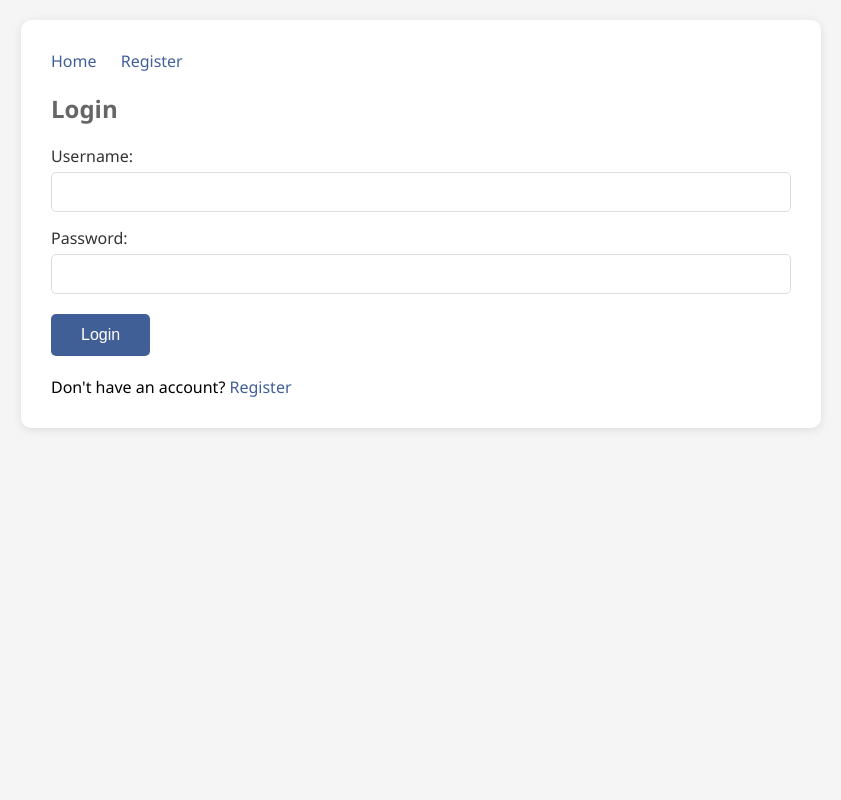
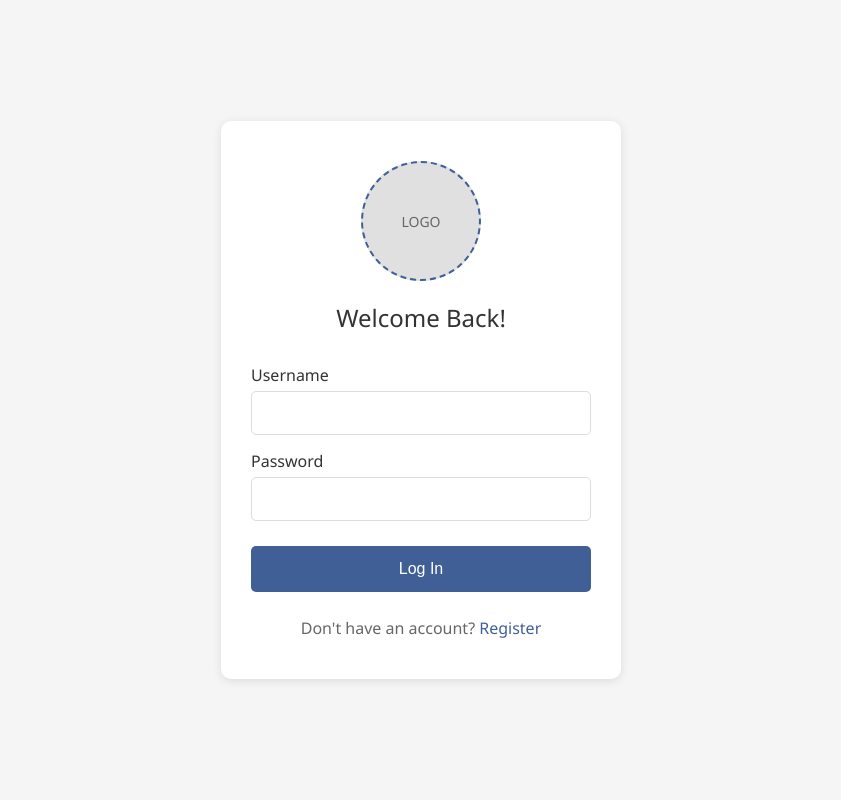
Before and after one commit to PBlacke/JFAP-Document-Management-System, a Flask app: page /login in a window 1280 px wide. Shown: the whole page, without its empty margins (219-1060 px from the left). Run offline with Flask 3, Linux system fonts and the light colour scheme.

Commit message:
Enhance login and registration UI with improved layout, logo placeholders, and consistent styling; add admin features, activity logging, and document versioning.

```diff
--- a/templates/login.html
+++ b/templates/login.html
@@ -7,56 +7,113 @@
     <link rel="icon" href="{{ url_for('static', filename='fav.png') }}" type="image/png">
     <style>
         * { margin: 0; padding: 0; box-sizing: border-box; }
-        body { font-family: 'Segoe UI', Tahoma, Geneva, Verdana, sans-serif; background: #f5f5f5; padding: 20px; }
-        .container { max-width: 800px; margin: 0 auto; background: white; padding: 30px; border-radius: 10px; box-shadow: 0 2px 10px rgba(0,0,0,0.1); }
-        h1 { color: #333; margin-bottom: 30px; }
-        h2 { color: #666; margin: 20px 0; }
-        .nav-links { margin-bottom: 20px; }
-        .nav-links a { color: #415f97; text-decoration: none; margin-right: 20px; }
-        .nav-links a:hover { text-decoration: underline; }
-        form { margin-top: 20px; }
-        label { display: block; margin: 15px 0 5px; color: #333; }
+        body {
+            font-family: 'Segoe UI', Tahoma, Geneva, Verdana, sans-serif;
+            background: #f5f5f5;
+            display: flex;
+            align-items: center;
+            justify-content: center;
+            min-height: 100vh;
+            padding: 20px;
+        }
+        .container {
+            max-width: 400px;
+            width: 100%;
+            background: white;
+            padding: 40px 30px;
+            border-radius: 10px;
+            box-shadow: 0 2px 10px rgba(0,0,0,0.1);
+            text-align: center;
+        }
+        .logo-placeholder {
+            width: 120px;
+            height: 120px;
+            background-color: #e0e0e0;
+            border-radius: 50%;
+            margin: 0 auto 20px;
+            display: flex;
+            align-items: center;
+            justify-content: center;
+            font-size: 14px;
+            color: #666;
+            border: 2px dashed #415f97;
+        }
+        h2 {
+            color: #333;
+            margin-bottom: 30px;
+            font-weight: 400;
+        }
+        form {
+            text-align: left;
+        }
+        label {
+            display: block;
+            margin: 15px 0 5px;
+            color: #333;
+            font-weight: 500;
+        }
         input[type="text"], input[type="password"] {
             width: 100%;
-            padding: 10px;
+            padding: 12px;
             border: 1px solid #ddd;
             border-radius: 5px;
             font-size: 16px;
+            transition: border-color 0.2s;
+        }
+        input:focus {
+            border-color: #415f97;
+            outline: none;
         }
         button {
+            width: 100%;
             background: #415f97;
             color: white;
             border: none;
-            padding: 12px 30px;
+            padding: 14px;
             border-radius: 5px;
             cursor: pointer;
             font-size: 16px;
-            margin-top: 20px;
+            font-weight: 500;
+            margin-top: 25px;
+            transition: background 0.2s;
         }
-        button:hover { background: #2c3e6b; }
-        p { margin-top: 20px; }
-        p a { color: #415f97; text-decoration: none; }
-        p a:hover { text-decoration: underline; }
+        button:hover {
+            background: #2c3e6b;
+        }
+        p {
+            margin-top: 25px;
+            color: #666;
+        }
+        p a {
+            color: #415f97;
+            text-decoration: none;
+            font-weight: 500;
+        }
+        p a:hover {
+            text-decoration: underline;
+        }
     </style>
 </head>
 <body>
     <div class="container">
-        <div class="nav-links">
-            <a href="{{ url_for('index') }}">Home</a>
-            <a href="{{ url_for('register') }}">Register</a>
+        <!-- Logo placeholder – replace with <img src="logo.gif"> later -->
+        <div class="logo-placeholder">
+            LOGO
         </div>
 
-        <h2>Login</h2>
+        <h2>Welcome Back!</h2>
 
         <form method="POST">
-            <label for="username">Username:</label>
+            <label for="username">Username</label>
             <input type="text" id="username" name="username" required>
 
-            <label for="password">Password:</label>
+            <label for="password">Password</label>
             <input type="password" id="password" name="password" required>
 
-            <button type="submit">Login</button>
+            <button type="submit">Log In</button>
         </form>
 
-        <p>Don't have an account? <a href="{{ url_for('register') }}">Register</a></p></body>
+        <p>Don't have an account? <a href="{{ url_for('register') }}">Register</a></p>
+    </div>
+</body>
 </html>
```
Also changed, not shown: templates/register.html (+82 -26 lines), timeline.txt (+32 -0 lines), documents.db, uploads/asdbajkd.jpg (renamed from uploads/default.jpg).
